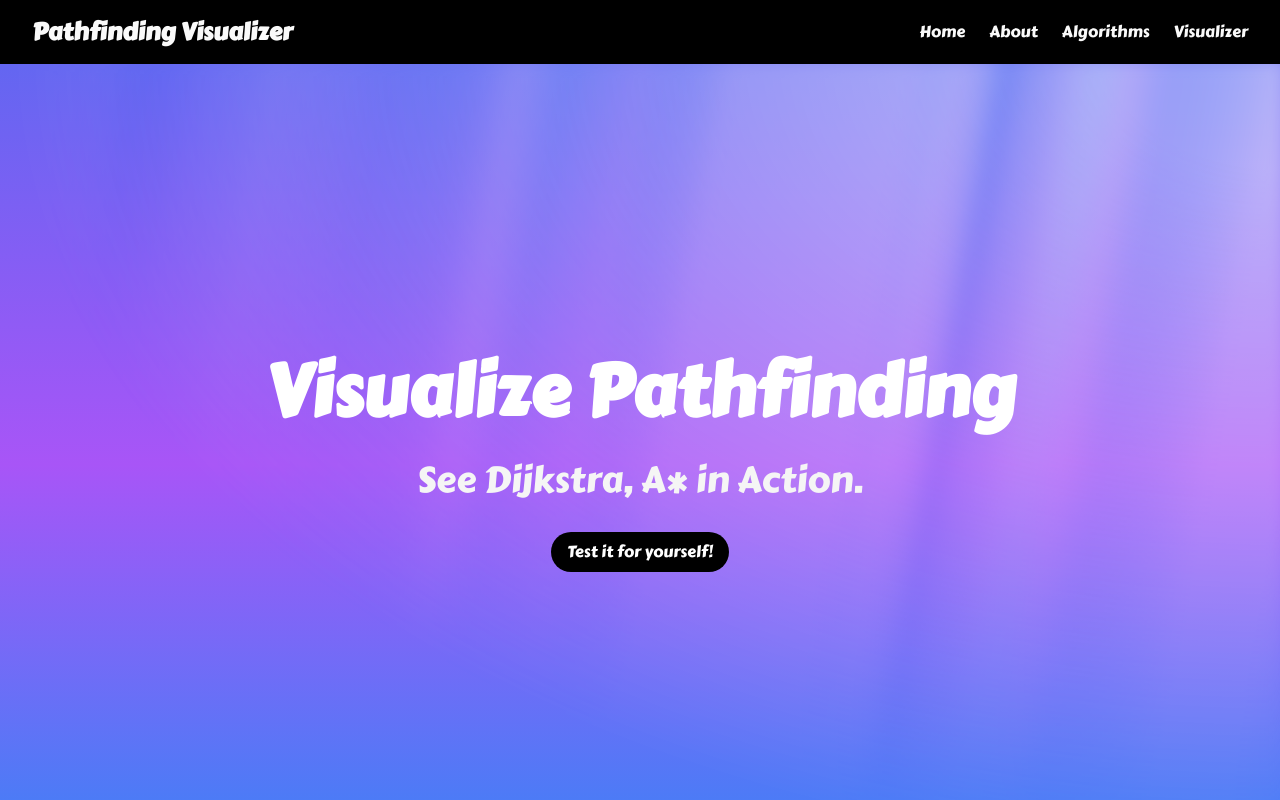
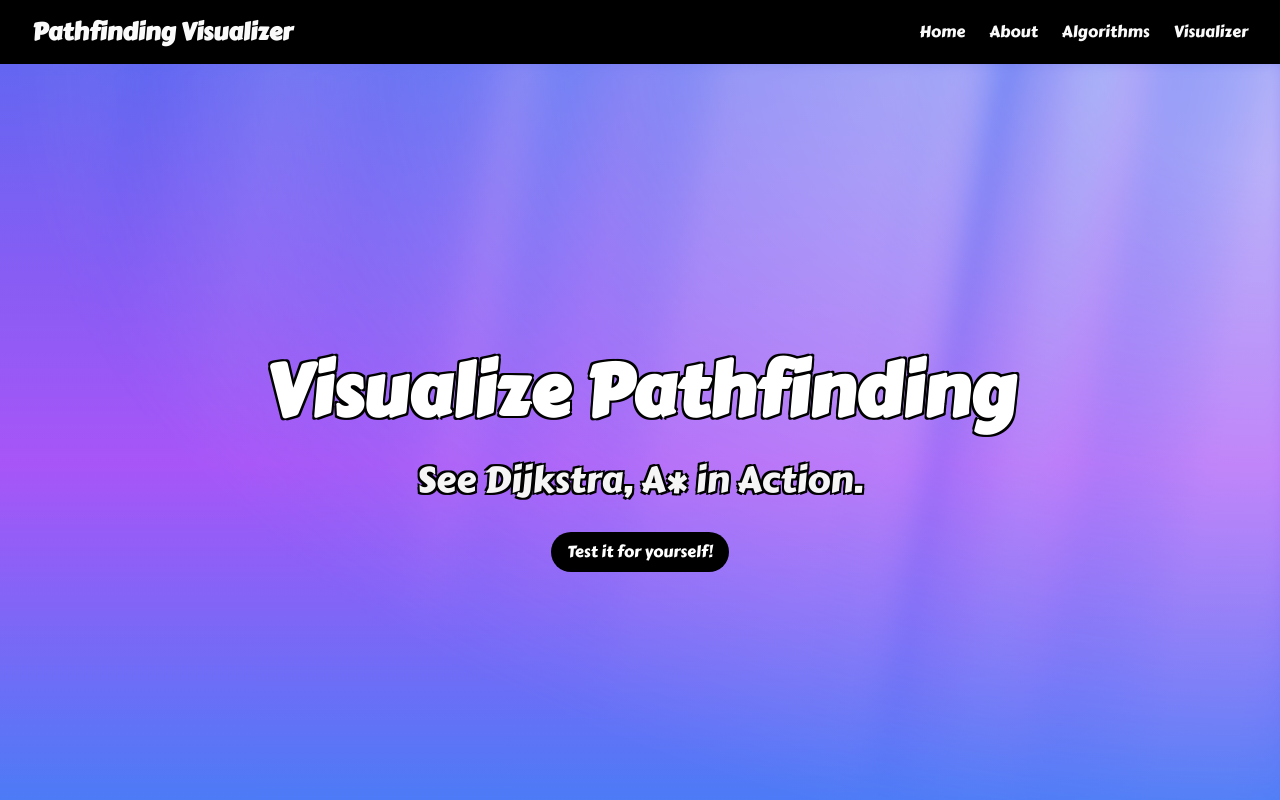
Before and after one commit to darshchaurasia/Pathfinding-Visualizer, a Next.js app: page / in a window 1280 px wide. Shown: the top 800 px of the page. Built offline with nearby package versions, Linux system fonts and the light colour scheme.

Commit message:
add border to heading and subheading

```diff
--- a/src/app/page.tsx
+++ b/src/app/page.tsx
@@ -25,12 +25,13 @@ const HomePage = () => {
           }}
           className="relative flex flex-col gap-4 items-center justify-center px-4"
         >
-          <div className="text-3xl md:text-7xl font-bold text-white text-center">
-            Visualize Pathfinding
-          </div>
-          <div className="font-extralight text-base md:text-4xl text-neutral-100 py-4">
-            See Dijkstra, A* in Action.
-          </div>
+        <div className="text-3xl md:text-7xl font-bold text-white text-center" style={{ textShadow: '2px 2px 0 #000, -2px 2px 0 #000, 2px -2px 0 #000, -2px -2px 0 #000' }}>
+         Visualize Pathfinding
+        </div>
+        <div className="font-extralight text-base md:text-4xl text-neutral-100 py-4" style={{ textShadow: '2px 2px 0 #000, -2px 2px 0 #000, 2px -2px 0 #000, -2px -2px 0 #000' }}>
+         See Dijkstra, A* in Action.
+        </div>
+
           {/* Update the button to use Link */}
           <Link href="/visualizer">
             <button className="bg-black dark:bg-white rounded-full w-fit text-white dark:text-black px-4 py-2">
```
